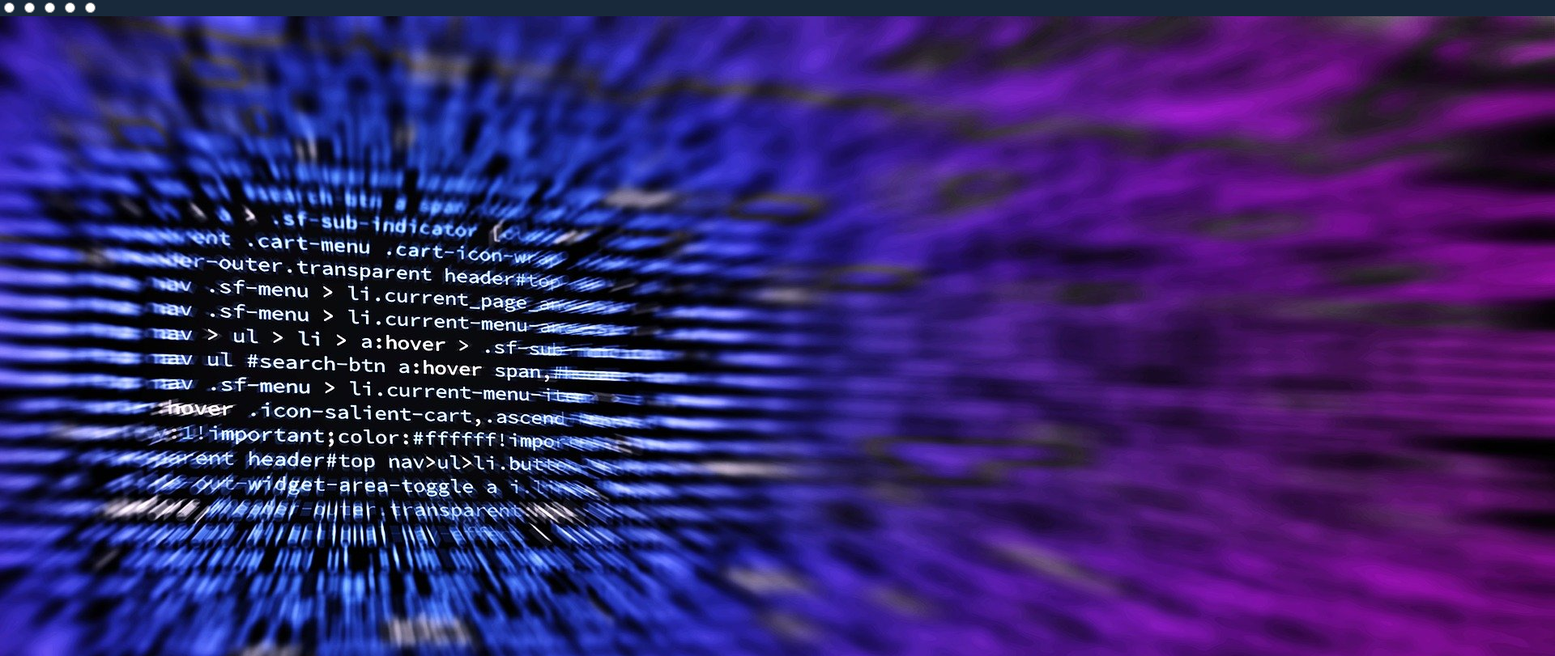
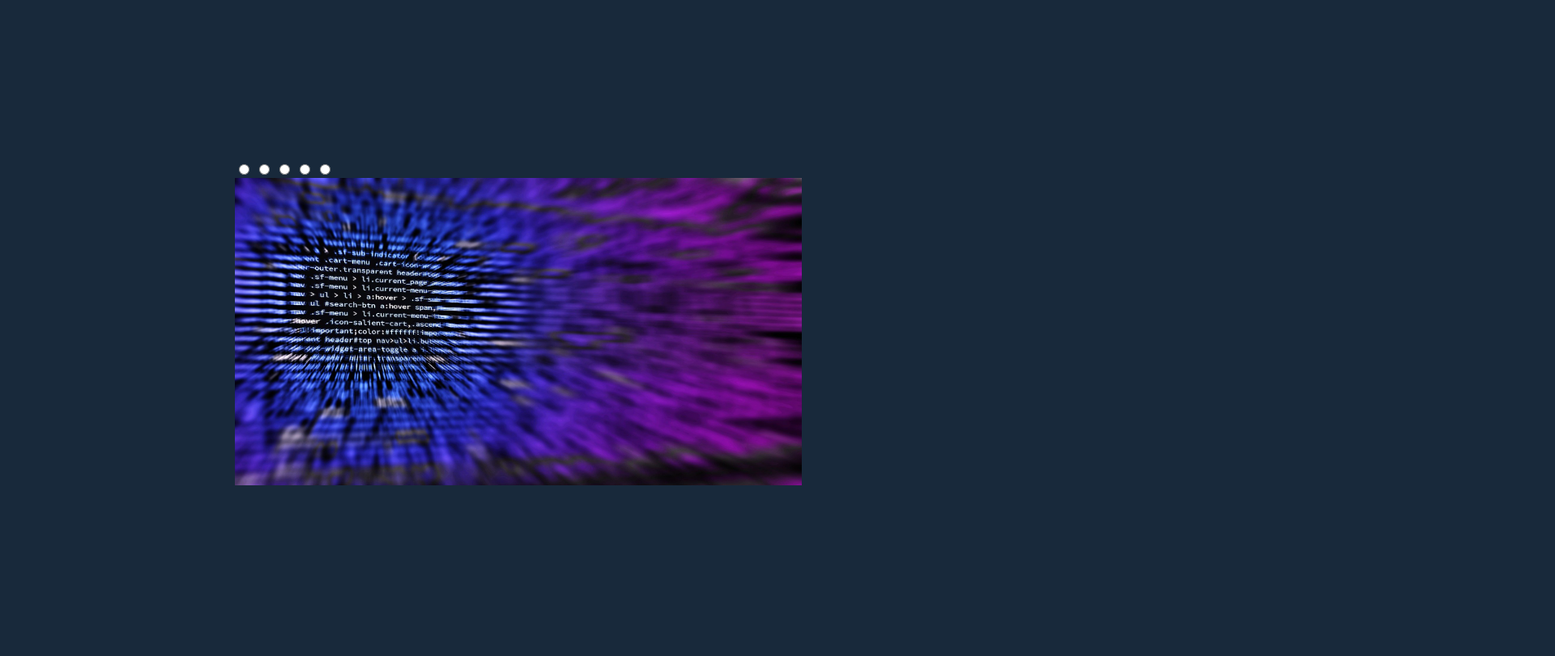
Before and after one commit to LRaszka/SlideShow, a plain HTML site: page index.html in a window 1280 px wide. Shown: the top 811 px of the page at 81% size, 1920 px wide, since content can reach past the window. Drawn offline with Linux system fonts and the light colour scheme.

Commit message:
first design

```diff
--- a/style.css
+++ b/style.css
@@ -3,3 +3,21 @@ body {
     padding: 0;
     background: #18293b;
 }
+
+.slidder {
+    width: 700px;
+    height: 400px;
+    overflow: hidden;
+}
+
+.slide img {
+    width: 100%;
+    height: 100%;
+}
+
+.middle {
+    position: absolute;
+    top: 50%;
+    left: 50%;
+    transform: translate(-50%, -50%);
+}
```
